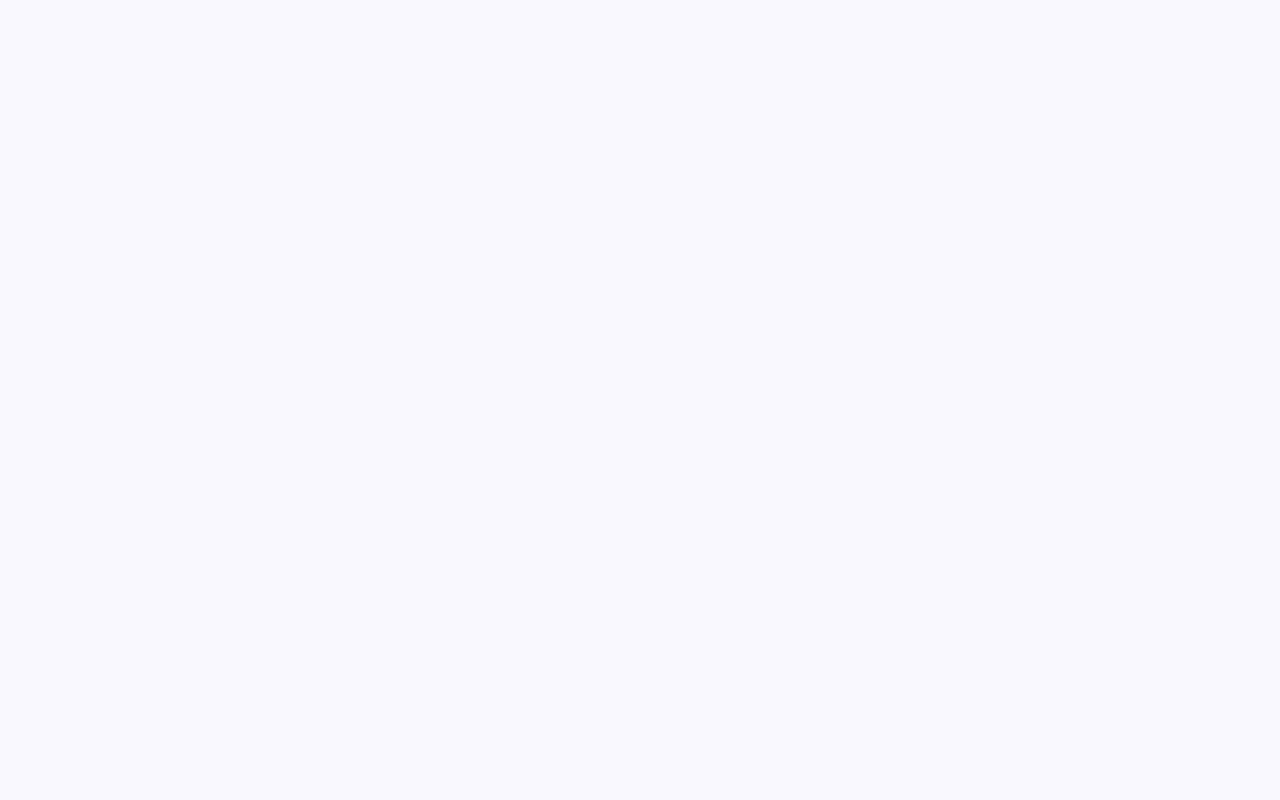
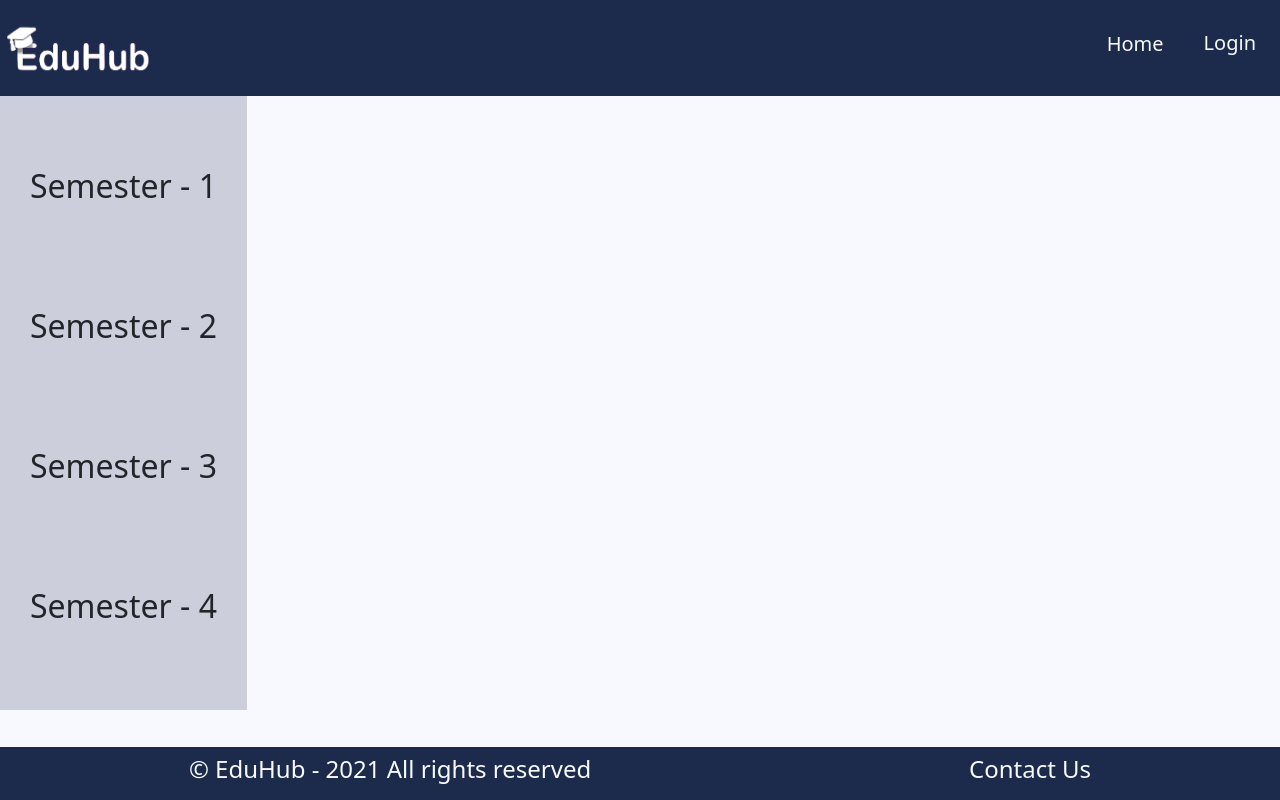
Before and after one commit to ParmarHetul21/EduHub, a React (Create React App) app in the folder frontend/: page /faculty_home in a window 1280 px wide. Built offline with nearby package versions, Linux system fonts and the light colour scheme.

Commit message:
sidebar done in faculty homepage

```diff
--- a/frontend/src/App.css
+++ b/frontend/src/App.css
@@ -220,3 +220,21 @@ body {
   margin-right: 50px;
   width: 150px;
 }
+
+/* faculty */
+
+#faculty-sidebar {
+  float: left;
+  margin-top: 90px;
+  display: flex;
+  height: 620px;
+  flex-direction: column;
+  justify-content: space-around;
+  background-color: rgba(28, 43, 75, 0.2);
+  padding: 30px;
+}
+
+.sidebar-item :hover {
+  cursor: pointer;
+  color: red;
+}
--- a/frontend/src/App.js
+++ b/frontend/src/App.js
@@ -13,6 +13,7 @@ import Addsubjects from "./components/Addsubjects";
 import Addusers from "./components/Addusers";
 import AssignSubject from "./components/AssignSubject";
 import FilterStudent from "./components/FilterStudent";
+import FacultyHome from "./components/FacultyHome";
 
 class App extends Component {
   render() {
@@ -37,7 +38,7 @@ class App extends Component {
               <Password />
               <Footer />
             </Route>
-
+            {/* Admin  */}
             <Route path="/admin_home">
               <AdminHeader />
               <AdminHome />
@@ -68,6 +69,13 @@ class App extends Component {
               <Footer />
             </Route>
 
+            {/* Faculty */}
+
+            <Route path="/faculty_home">
+              <Header />
+              <FacultyHome />
+              <Footer />
+            </Route>
           </Switch>
         </Router>
       </div>
--- a/frontend/src/components/Addsubjects.js
+++ b/frontend/src/components/Addsubjects.js
@@ -7,7 +7,7 @@ import {
   Dropdown,
   Row,
   Col,
-  FloatingLabel
+  FloatingLabel,
 } from "react-bootstrap";
 import Update from "../components/icons/Update.png";
 import Delete from "../components/icons/Delete.png";
@@ -17,19 +17,22 @@ class Addsubjects extends Component {
     subjectname: "",
     course: "MCA",
     semester: 0,
-    subjects: []
+    subjects: [],
   };
 
-  componentDidMount(){
-    fetch("http://localhost:8000/auth/showsubject/",{
-      method:"GET",
-      headers:{
+  componentDidMount() {
+    fetch("http://localhost:8000/auth/showsubject/", {
+      method: "GET",
+      headers: {
         Authorization: `JWT ${localStorage.getItem("token")}`,
-      }
-    }).then(res => res.json())
-        .then(data => this.setState({subjects: data},()=>{
+      },
+    })
+      .then((res) => res.json())
+      .then((data) =>
+        this.setState({ subjects: data }, () => {
           console.log(this.state.subjects);
-        }))
+        })
+      );
   }
 
   handlename = (e) => {
@@ -82,18 +85,17 @@ class Addsubjects extends Component {
                   placeholder="subject"
                   onChange={(e) => this.handlename(e)}
                 />
-            <label style={{color:"grey"}} htmlFor="floatingInputCustom">subject name</label>
+                <label style={{ color: "grey" }} htmlFor="floatingInputCustom">
+                  subject name
+                </label>
               </Form.Floating>
-
-
             </Col>
-
 
             <Col sm>
               <FloatingLabel
                 controlId="floatingSelectGrid"
                 label="Select Semester"
-                  style={{width:"220px"}}
+                style={{ width: "220px" }}
               >
                 <Form.Select
                   aria-label="Floating label select example"
@@ -117,8 +119,8 @@ class Addsubjects extends Component {
               <Button
                 size="lg"
                 type="submit"
-                  style={{marginTop:"4px"}}
-                  onClick={(e) => this.Addsubjects(e,this.state)}
+                style={{ marginTop: "4px" }}
+                onClick={(e) => this.Addsubjects(e, this.state)}
               >
                 Add
               </Button>
@@ -136,7 +138,6 @@ class Addsubjects extends Component {
           <div style={{ flex: 0, marginRight: "20px" }}>Delete</div>
         </div>
 
-
         {this.state.subjects.map((s) => (
           <div className="faculty-subjectCard" key={s.id}>
             <div style={{ flex: 1, marginLeft: "20px" }}>{s.subjectname}</div>
@@ -152,8 +153,6 @@ class Addsubjects extends Component {
             </div>
           </div>
         ))}
-
-
       </div>
     );
   }
--- /dev/null
+++ b/frontend/src/components/FacultyHome.js
@@ -0,0 +1,24 @@
+import { Component } from "react";
+import "../App.css";
+
+export default class FacultyHome extends Component {
+  state = {
+    semester: [1, 2, 3, 4],
+  };
+  render() {
+    return (
+      <>
+        <div id="faculty-sidebar">
+          {this.state.semester.map((s) => (
+            <div className="sidebar-item">
+              <h2 onClick={() => console.log(s)}>Semester - {s}</h2>
+            </div>
+          ))}
+        </div>
+        <div className="faculty-subject-card">
+          <div></div>
+        </div>
+      </>
+    );
+  }
+}
--- a/frontend/src/components/Login.js
+++ b/frontend/src/components/Login.js
@@ -56,9 +56,8 @@ class Login extends Component {
       })
         .then((res) => res.json())
         .then((json) => {
-					this.setState(
-						{ username: json.username, logged_in: true },
-						() => localStorage.setItem("id", json.id)
+          this.setState({ username: json.username, logged_in: true }, () =>
+            localStorage.setItem("id", json.id)
           );
         });
     }
@@ -67,6 +66,8 @@ class Login extends Component {
     if (this.state.logged_in) {
       if (this.state.is_superuser) {
         return <Redirect to="/admin_home" />;
+      } else if (this.state.is_staff && !this.state.is_superuser) {
+        return <Redirect to="/faculty_home" />;
       } else {
         return <Redirect to="/" />;
       }
@@ -117,9 +118,7 @@ class Login extends Component {
                 className="btn btn-link"
                 type="submit"
                 value="Login"
-								onClick={(e) =>
-									this.handle_login(e, this.state)
-								}
+                onClick={(e) => this.handle_login(e, this.state)}
                 style={{
                   marginLeft: "100px",
                   textDecoration: "None",
```
Also changed, not shown: 1 other file (tests, documents, lock files or other folders). Lines whose indentation alone changed are shown as unchanged.
